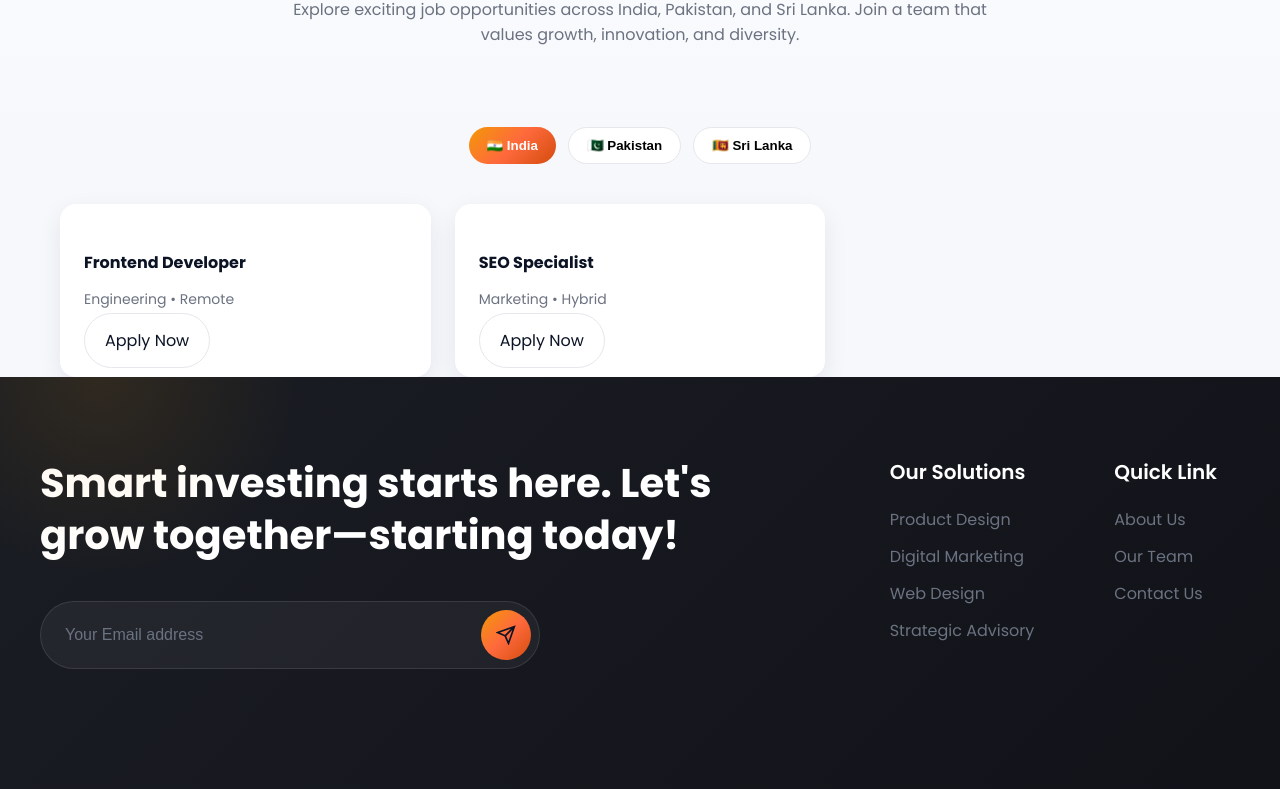
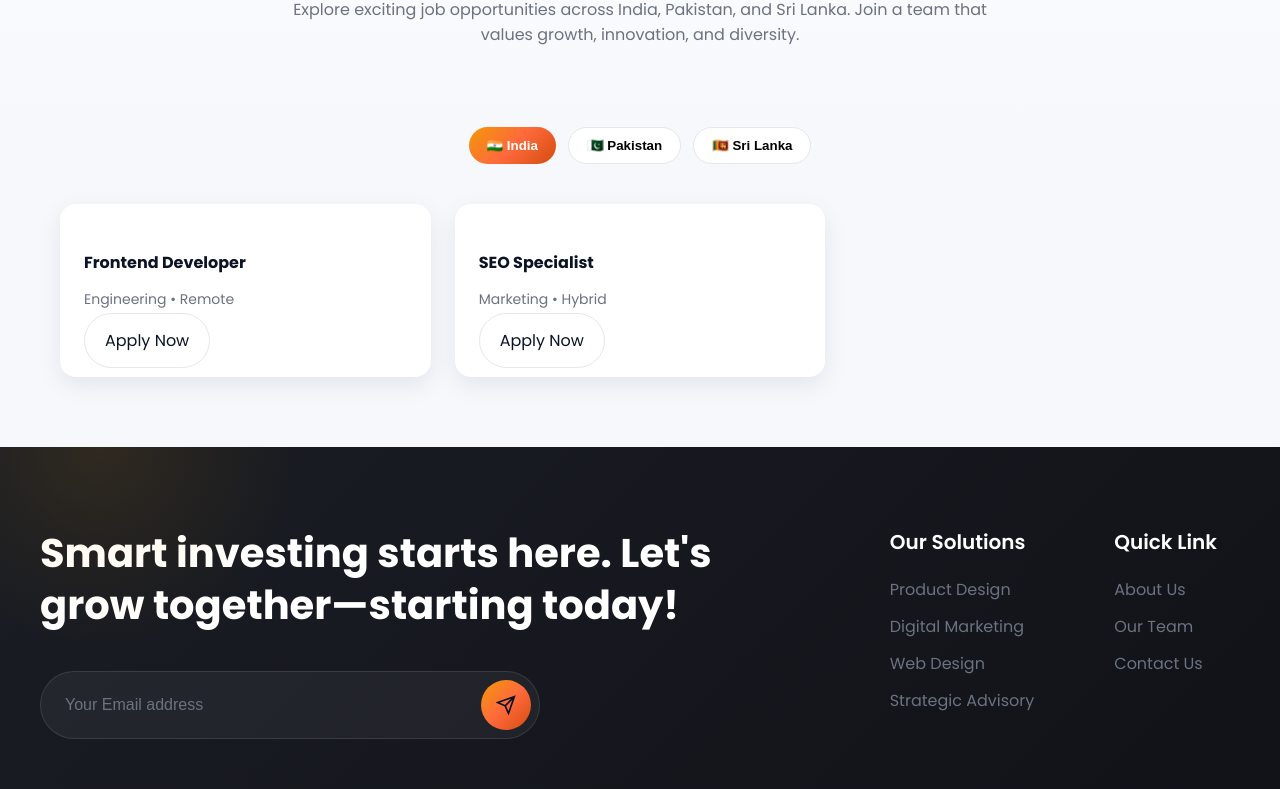
Before and after one commit to inskoffice/INSK-OFFICIAL-SITE, a React (Vite) app in the folder insk-react/: page /careers in a window 1280 px wide. Shown: the part 354-1143 px from the top of the page. Built offline with nearby package versions, Linux system fonts and the light colour scheme.

Commit message:
Mobile Ui Fixes

```diff
--- a/insk-react/src/components/Footer/Footer.css
+++ b/insk-react/src/components/Footer/Footer.css
@@ -28,8 +28,8 @@
   display: grid;
   grid-template-columns: 2fr 1fr;
   gap: 80px;
-  margin-bottom: 80px;
-  padding-bottom: 60px;
+  margin-bottom: 20px;
+  padding-bottom: 30px;
 }
 
 /* CTA Section - Left side */
--- a/insk-react/src/styles/global.css
+++ b/insk-react/src/styles/global.css
@@ -79,6 +79,9 @@ a {
   color: var(--brand);
 }
 
+.careers-section{
+  min-height: 40vh;
+}
 
 /* Mobile */
 @media (max-width: 576px) {
```
